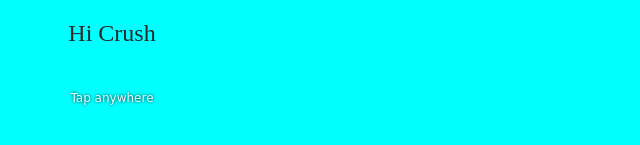
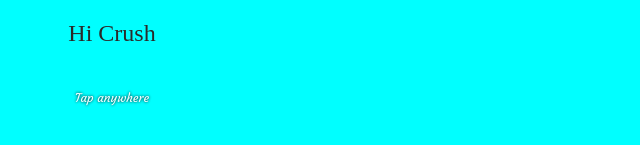
Before and after one commit to chiiinoarc/chiiinoarc.github.io, a plain HTML site: page index.html in a window 1280 px wide. Both pictures are taken after a click on the element 640 px from the left and 400 px from the top of the page. Shown: the part 367-512 px from the top of the page, 528-1168 px from the left. Drawn offline with Linux system fonts and the light colour scheme; a web font is replaced by a local one.

Commit message:
Add files via upload

```diff
--- a/phone.css
+++ b/phone.css
@@ -1,4 +1,5 @@
 @import url('https://fonts.googleapis.com/css2?family=Dangrek&display=swap'); /**Dangrek*/
+@import url('https://fonts.googleapis.com/css2?family=Courgette&display=swap'); /**Courgette */
 
 
 .x1 {
@@ -215,6 +216,7 @@
 		animation: blink 1s linear infinite;
         margin-top: 64px;
         text-shadow: 0px 0px 3px black;
+        font-family: 'Courgette';
 	}
 @keyframes blink{
 0%{opacity: 0;}
```
